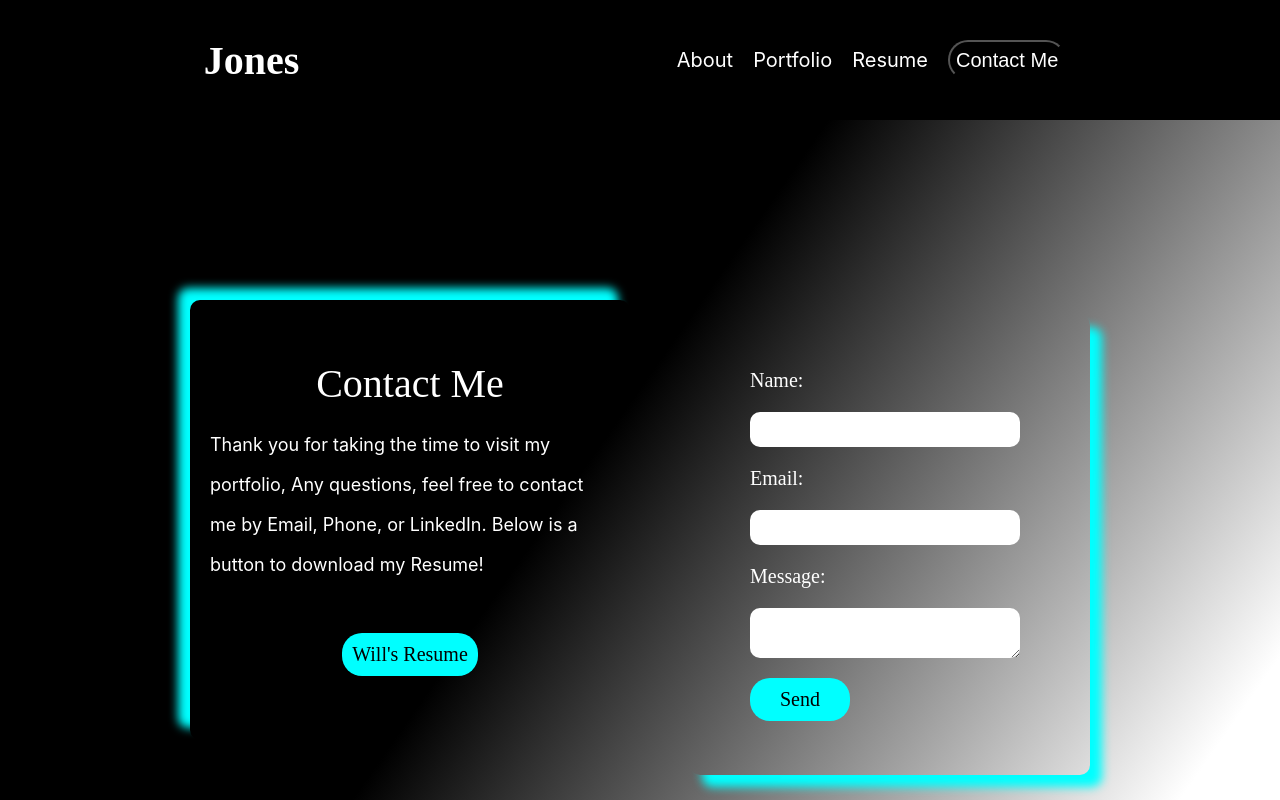
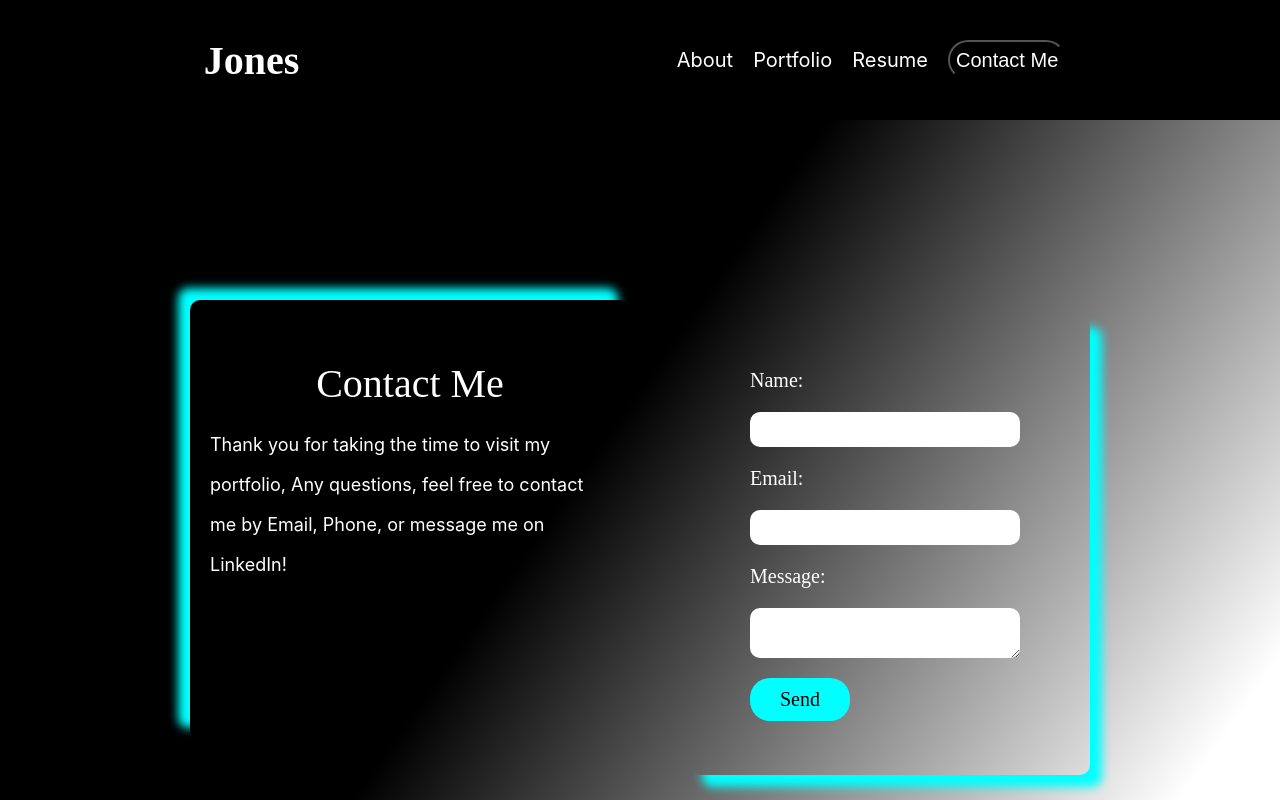
Before and after one commit to Bustiss/React-Portfolio, a React (Create React App) app: page / in a window 1280 px wide. Both pictures are taken after a click on the button "Contact Me". Shown: the top 800 px of the page. Built offline with nearby package versions, Linux system fonts and the light colour scheme; a web font is replaced by a local one.

Commit message:
moved resume download button into resume page

```diff
--- a/src/components/Contact.js
+++ b/src/components/Contact.js
@@ -7,11 +7,7 @@ export const Contact = () => {
         <div className="contact-container">
             <div className="contact-me">
                 <p className="contact-title">Contact Me</p>
-                <p className="contact-messaage">Thank you for taking the time to visit my portfolio, Any questions, feel free to contact me by Email, Phone, or LinkedIn. Below is a button to download my Resume!</p>
-                <br></br>
-                <a href="./images/Willie-Jones.pdf" download="Resume.pdf" className='download-btn'>
-                    Will's Resume
-                </a>
+                <p className="contact-messaage">Thank you for taking the time to visit my portfolio, Any questions, feel free to contact me by Email, Phone, or message me on LinkedIn!</p>
             </div>
 
             <EmailConfig />
--- a/src/components/Resume.js
+++ b/src/components/Resume.js
@@ -82,6 +82,10 @@ export const Resume = () => {
                     <p><h4>Job Title</h4> Refrigeration Tech</p>
                     <p><h4>Dates</h4> July 2020 - Apr 2022</p>
                     <p><h4>Job Description</h4> ~ Charge units with refrigerant, Braze & Assemble dehumidifiers, build electrical boxes, run hi-pot current test, final quality checks on units, box unites for shipping</p>
+                    <br/>
+                <a href="./images/Willie-Jones.pdf" download="Resume.pdf" className='download-btn'>
+                    Download
+                </a>
                 </div>
 
                 <div className="education-container">
```
